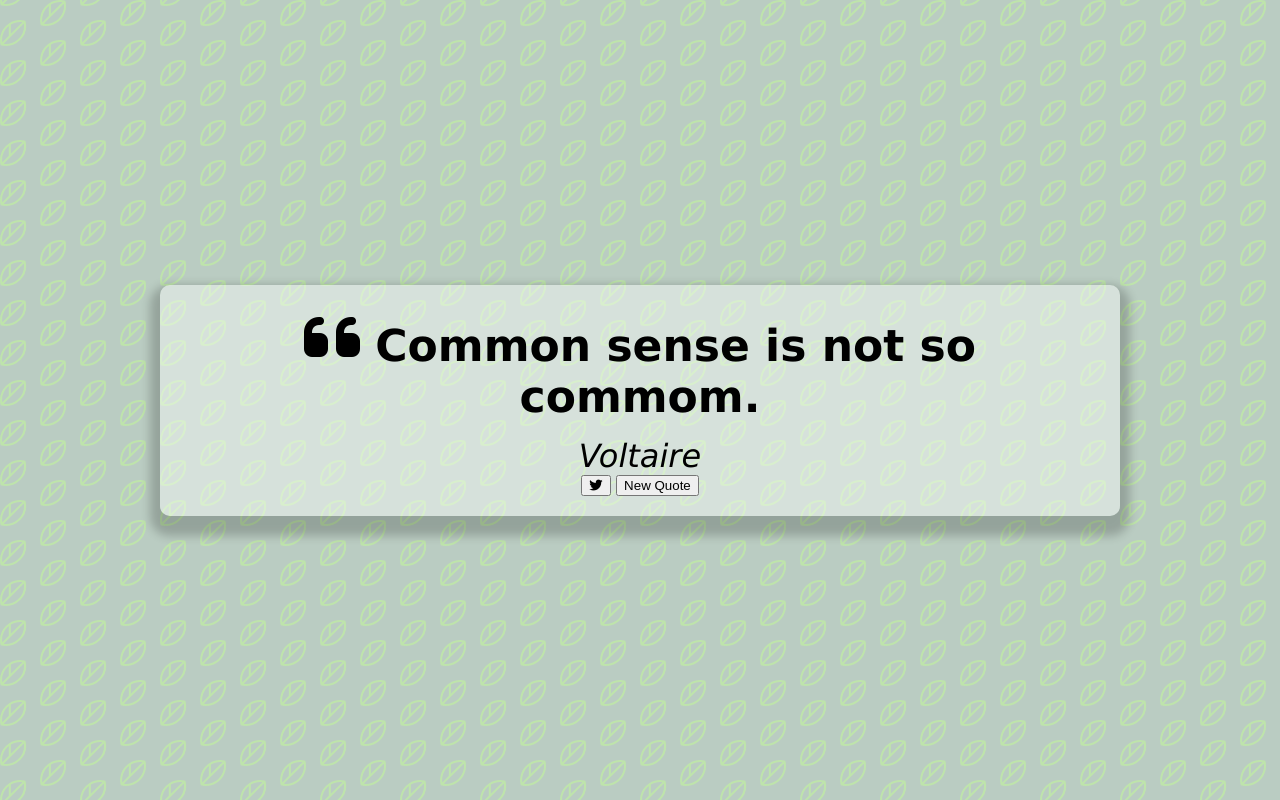
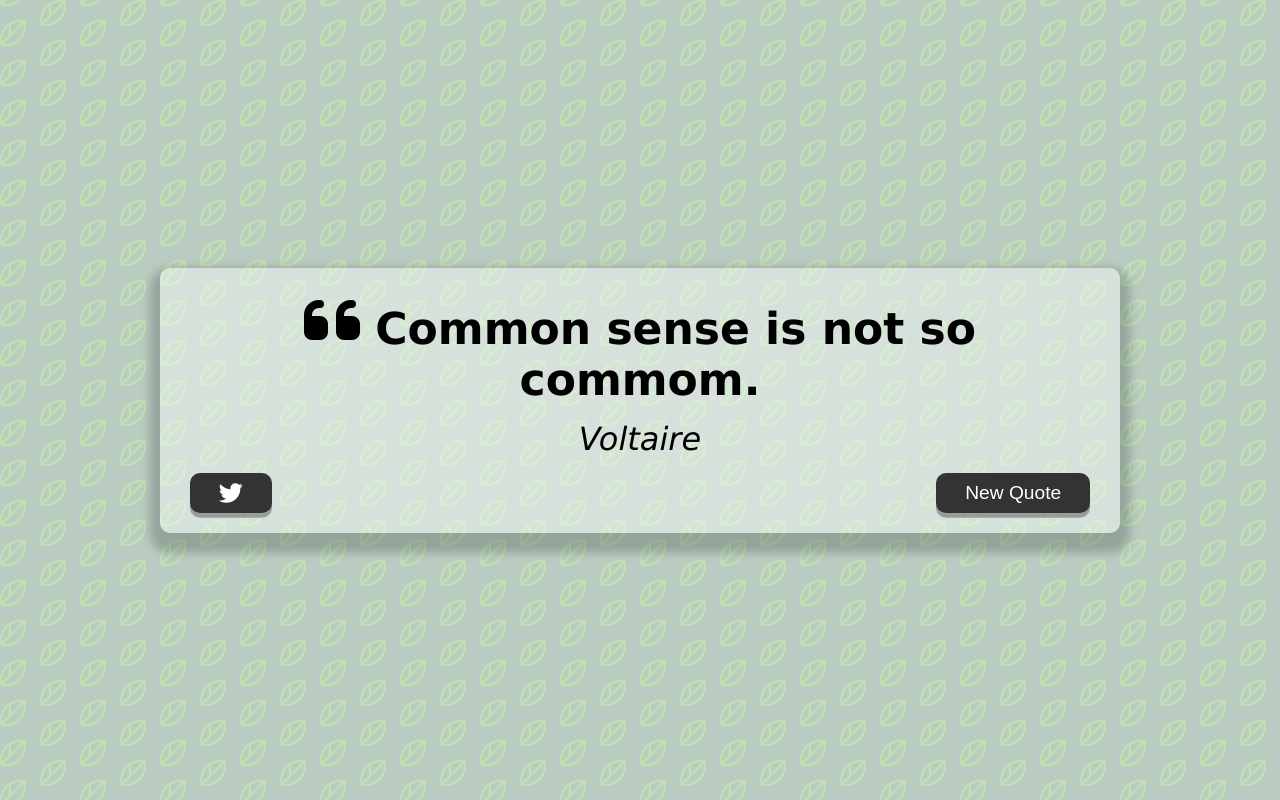
Before and after one commit to sytrejo/quoteGenerator, a plain HTML site: page index.html in a window 1280 px wide. Drawn offline with Linux system fonts and the light colour scheme.

Commit message:
updating button styling

```diff
--- a/style.css
+++ b/style.css
@@ -44,6 +44,42 @@ body{
     font-style: italic;
 }
 
+.button-container{
+    margin-top: 15px;
+    display: flex;
+    justify-content: space-between;
+}
+
+button{
+    cursor: pointer;
+    font-size: 1.2rem;
+    height: 2.5rem;
+    border: none;
+    border-radius: 10px;
+    color: #fff;
+    background:#333;
+    outline: none;
+    padding: 0.5rem 1.8rem;
+    box-shadow: 0 0.3rem rgba(121, 121, 121, 0.65);
+}
+
+button:hover {
+    filter: brightness(110%)
+}
+
+button:active{
+    transform: translate(0, 0.3rem);
+    box-shadow: 0 0.1rem rgba(255, 255, 255, 0.65);
+}
+
+.twitter-button:hover{
+    color: #38a1f3;
+}
+
+.fa-twitter{
+    font-size: 1.5rem;
+}
+
 @media screen and (max-width: 1000px){
     .quote-container{
         margin: auto 10px;
```
